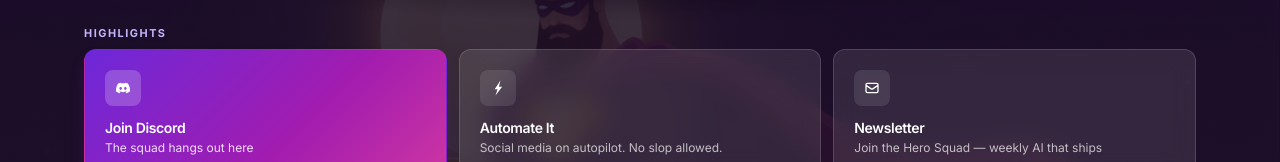
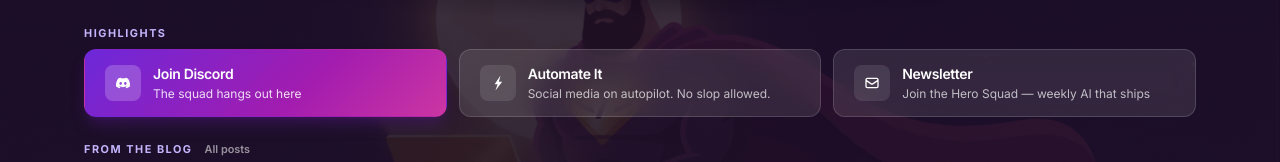
Before and after one commit to workingdevshero/web, an Astro site: page /links in a window 1280 px wide. Shown: the part 207-369 px from the top of the page. Built offline with nearby package versions, Linux system fonts and the light colour scheme; Astro itself is replaced by a stand-in of ours; grey boxes are pictures that could not be loaded.

Commit message:
fix: keep highlight icons inline with the label on desktop
Highlights stay icon-then-text in a row. Blog cards still stack
the hero above the title.

```diff
--- a/src/components/links/BioLink.astro
+++ b/src/components/links/BioLink.astro
@@ -15,7 +15,7 @@ const { link, featured = false } = Astro.props;
   target={link.external ? '_blank' : undefined}
   rel={link.external ? 'noopener noreferrer' : undefined}
   class:list={[
-    'flex items-center gap-3 w-full h-full min-w-0 overflow-hidden px-4 py-3.5 rounded-xl border backdrop-blur-md transition-colors lg:flex-col lg:items-start lg:justify-center lg:gap-3 lg:p-5',
+    'flex items-center gap-3 w-full h-full min-w-0 overflow-hidden px-4 py-3.5 rounded-xl border backdrop-blur-md transition-colors lg:px-5',
     featured
       ? 'bg-brand-gradient border-transparent text-white shadow-lg shadow-purple-900/40'
       : 'bg-white/10 border-white/15 text-white hover:bg-white/15',
```
